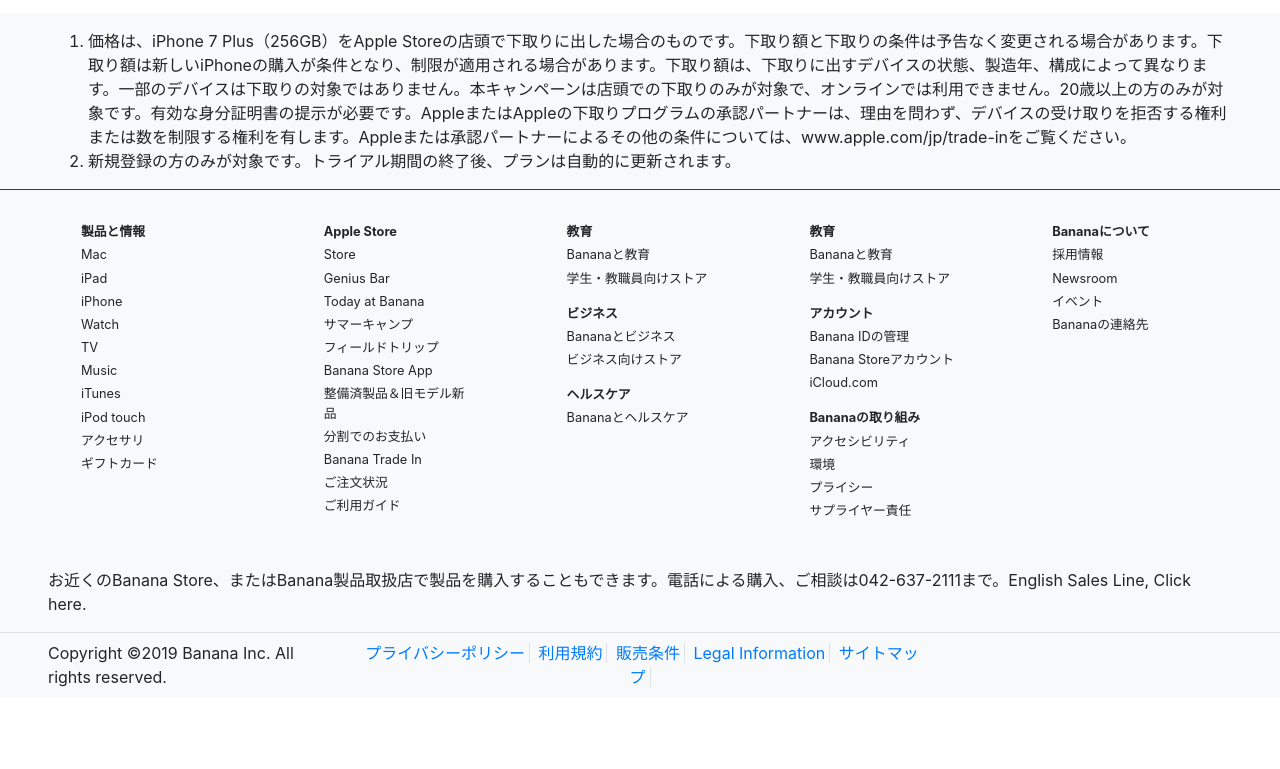
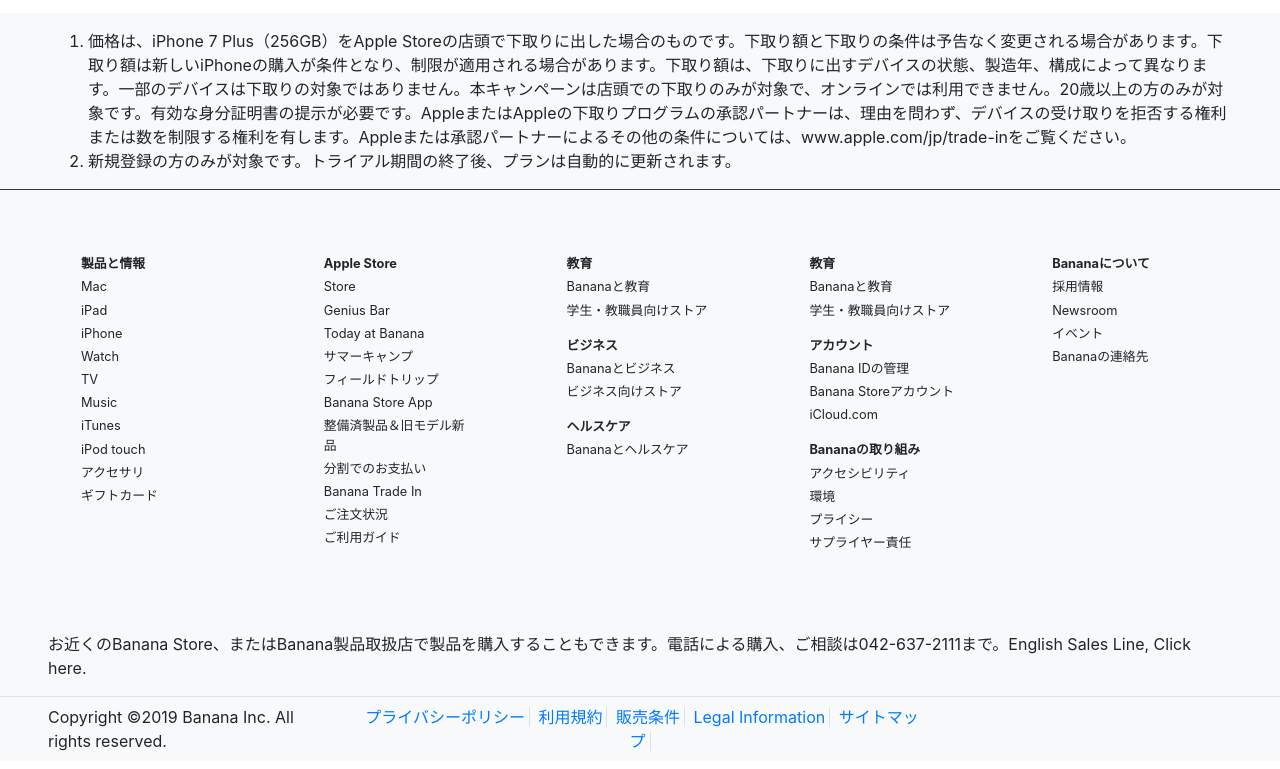
Before and after one commit to SugawaraTsukasa/SugawaraTsukasa.github.io, a plain HTML site: page 190522/banana.html in a window 1280 px wide. Shown: the part 2714-3483 px from the top of the page. Before the commit the page ends 3419 px from the top, so only its background shows below. Drawn offline with nearby package versions, Linux system fonts and the light colour scheme.

Commit message:
レスポンシブに対応

```diff
--- a/190522/banana.html
+++ b/190522/banana.html
@@ -160,7 +160,7 @@
   </div>
 
   <div class="row">
-    <div class="col py-3 px-5 text-left bg-light d-none d-lg-block d-md-none d-sm-none">
+    <div class="col py-5 px-5 text-left bg-light d-none d-lg-block d-md-none d-sm-none">
       <div class="row small">
         <div class="col  py-3 px-5">
           <ul class="list-unstyled">
```
